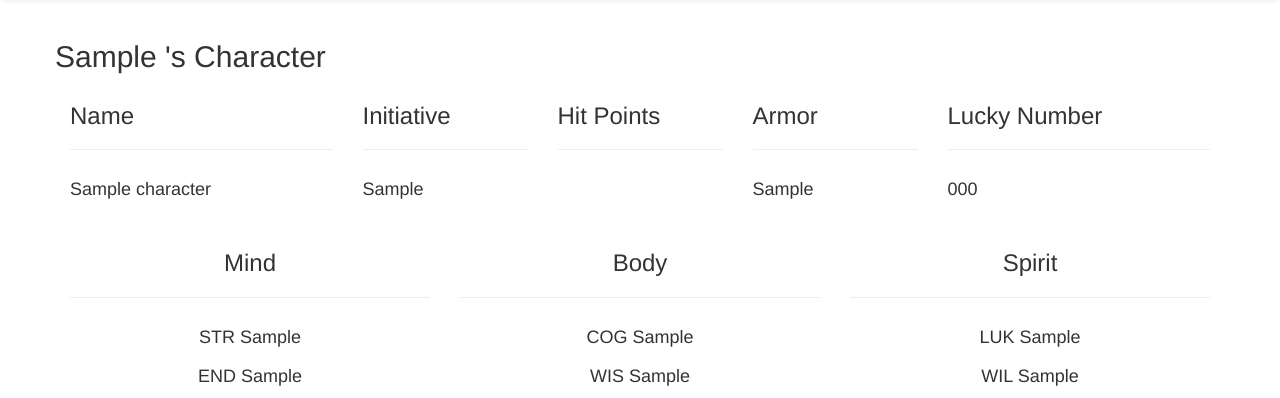
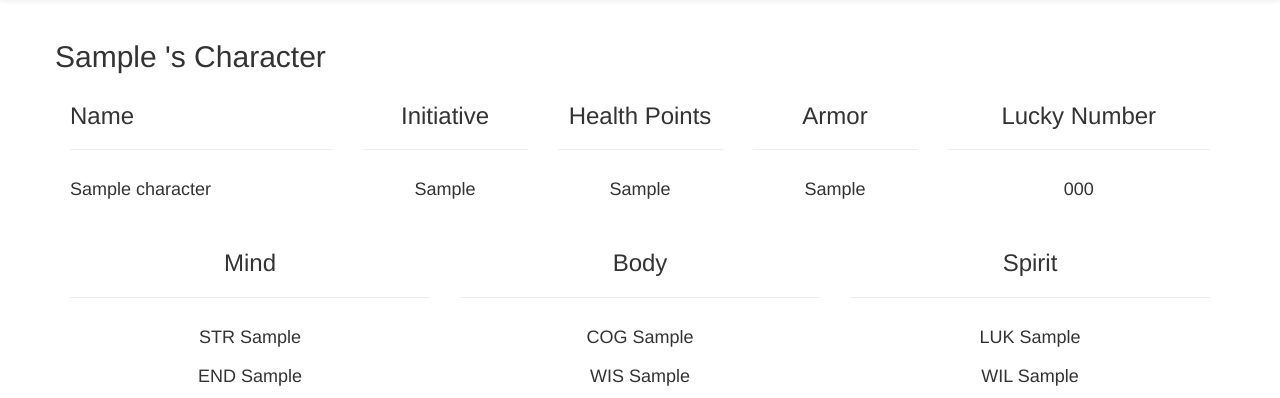
Before and after one commit to dimariap/EtherSplit, a Django app: a page that uses templates/list_pages/character_overview.html in a window 1280 px wide. Shown: the part 52-450 px from the top of the page. Run offline with Django 3.2, Linux system fonts and the light colour scheme; a user stored in the database is signed in; tables that the repository leaves empty hold one stand-in row (values such as "Sample post"); some libraries are stand-ins or nearby versions.

Commit message:
changed hit_points to health_points in character_overview template
centered the hp, armor, initiative, and lucky number oclumnds

```diff
--- a/templates/list_pages/character_overview.html
+++ b/templates/list_pages/character_overview.html
@@ -1,15 +1,15 @@
 <div class="row">
     <div class="col-sm-3"><h3>Name</h3><hr /></div>
-    <div class="col-sm-2"><h3>Initiative</h3><hr /></div>
-    <div class="col-sm-2"><h3>Hit Points</h3><hr /></div>
-    <div class="col-sm-2"><h3>Armor</h3><hr /></div>
-    <div class="col-sm-3"><h3>Lucky Number</h3><hr /></div>
+    <div class="col-sm-2" align="center"><h3>Initiative</h3><hr /></div>
+    <div class="col-sm-2" align="center"><h3>Health Points</h3><hr /></div>
+    <div class="col-sm-2" align="center"><h3>Armor</h3><hr /></div>
+    <div class="col-sm-3" align="center"><h3>Lucky Number</h3><hr /></div>
 </div>
 
 <div class="row" id="character_overview">
     <div class="col-sm-3"><h4>{{ character.name }}</h4></div>
-    <div class="col-sm-2"><h4>{{ character.initiative }}</h4></div>
-    <div class="col-sm-2"><h4>{{ character.hit_points }}</h4></div>
-    <div class="col-sm-2"><h4>{{ character.armor }}</h4></div>
-    <div class="col-sm-3"><h4>{{ character.lucky_number }}</h4></div>
+    <div class="col-sm-2" align="center"><h4>{{ character.initiative }}</h4></div>
+    <div class="col-sm-2" align="center"><h4>{{ character.health_points }}</h4></div>
+    <div class="col-sm-2" align="center"><h4>{{ character.armor }}</h4></div>
+    <div class="col-sm-3" align="center"><h4>{{ character.lucky_number }}</h4></div>
 </div>
```
